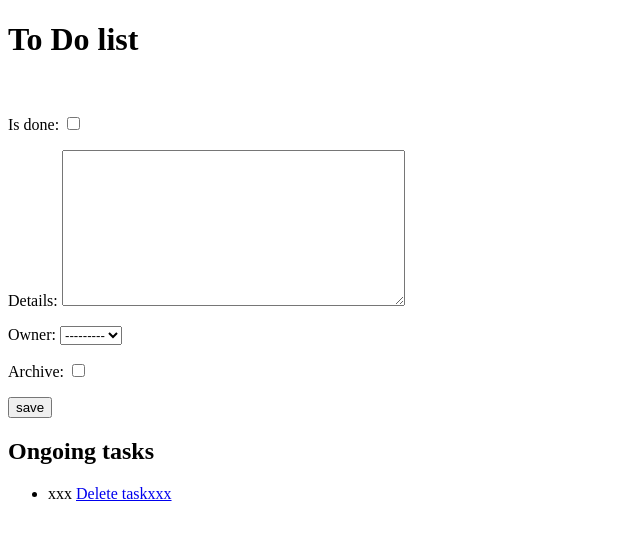
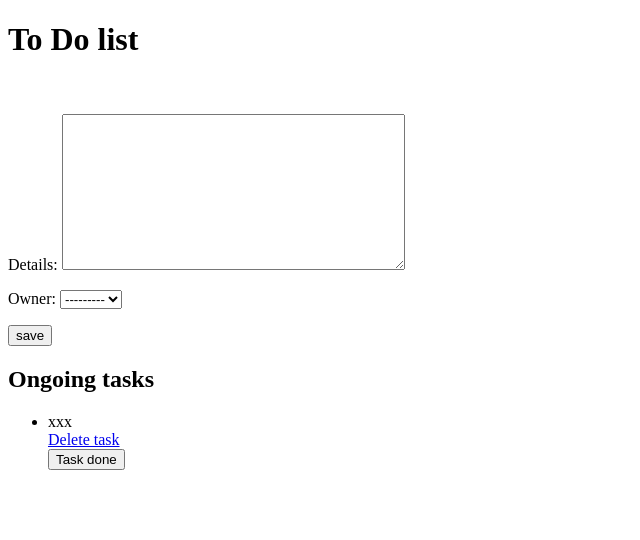
Before and after one commit to LukaszHoszowski/Django_ToDo, a Django app: page /todo/ in a window 1280 px wide. Shown: the top 540 px of the page, without its empty margins (0-640 px from the left). Run offline with Django 3.2, Linux system fonts and the light colour scheme; data comes from the database, SQL or seed files in the repository; both versions use the stored data as it was after the commit.

Commit message:
delete_task

```diff
--- a/todo/templates/todo/todo.html
+++ b/todo/templates/todo/todo.html
@@ -21,8 +21,13 @@
     <ul>
         {% for task in task_list %}
              <li>
-                    {{ task }}
-                    <a href="{% url 'todo:delete' task.pk %}">Delete task{{ task }}</a>
+                 {{ task }}
+                 <br>
+                 <a href="{% url 'todo:delete' task.pk %}">Delete task</a>
+                 <form action="{% url 'todo:done' task.pk %}" method="post">
+                     {% csrf_token %}
+                     <button type="submit">Task done</button>
+                 </form>
              </li>
         {% endfor %}
     </ul>
--- a/todo/urls.py
+++ b/todo/urls.py
@@ -5,5 +5,6 @@ app_name = 'todo'
 
 urlpatterns = [
     path('', views.TaskView.as_view(), name='todo'),
-    path('<int:pk>', views.DeleteTaskView.as_view(), name='delete')
+    path('delete/<int:pk>', views.DeleteTaskView.as_view(), name='delete'),
+    path('done/<int:pk>', views.DoneTaskView.as_view(), name='done'),
 ]
--- a/todo/views.py
+++ b/todo/views.py
@@ -7,7 +7,7 @@ from todo.models import Task
 
 class TaskView(CreateView):
     model = Task
-    fields = '__all__'
+    fields = ['details', 'owner']
     template_name = 'todo/todo.html'
     success_url = reverse_lazy('todo:todo')
 
@@ -23,3 +23,11 @@ class DeleteTaskView(View):
         task.archive = True
         task.save()
         return HttpResponseRedirect(reverse('todo:todo'))
+
+
+class DoneTaskView(View):
+    def post(self, request, pk):
+        task = Task.objects.get(pk=pk)
+        task.is_done = True
+        task.save()
+        return HttpResponseRedirect(reverse('todo:todo'))
```
Also changed, not shown: db.sqlite3.
